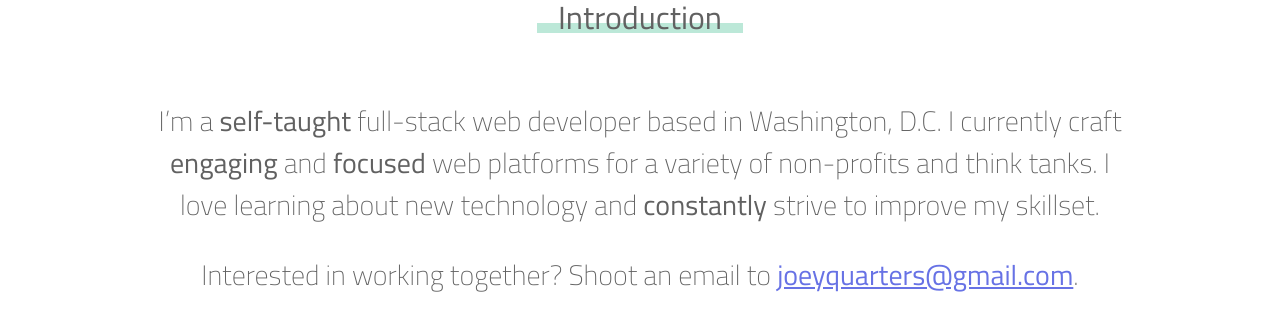
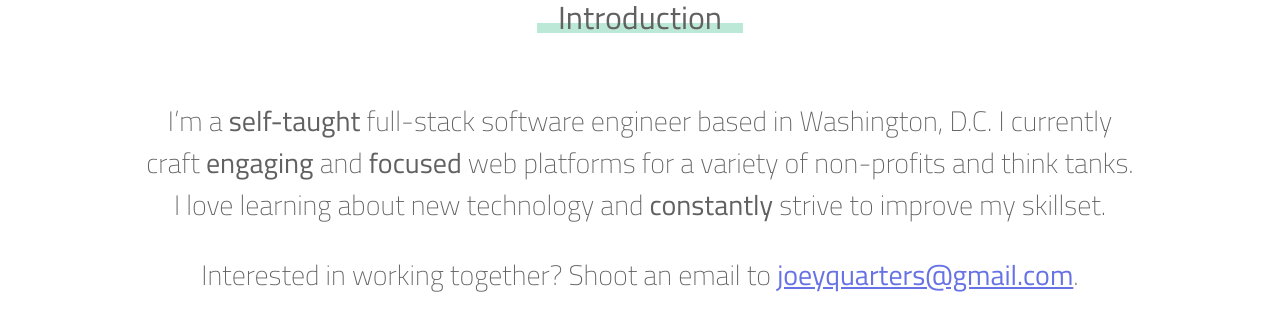
Before and after one commit to joeyquarters/joeyquarters.github.io, a Jekyll site: the page built from index.md, in a window 1280 px wide. Shown: the part 506-817 px from the top of the page. Built offline with Jekyll 4.4.1, drawn with Linux system fonts in a browser that asks for light colours.

Commit message:
Copy change

```diff
--- a/index.md
+++ b/index.md
@@ -3,6 +3,6 @@ layout: home
 body_class: home
 ---
 
-I'm a **self-taught** full-stack web developer based in Washington, D.C. I currently craft **engaging** and **focused** web platforms for a variety of non-profits and think tanks. I love learning about new technology and **constantly** strive to improve my skillset.
+I'm a **self-taught** full-stack software engineer based in Washington, D.C. I currently craft **engaging** and **focused** web platforms for a variety of non-profits and think tanks. I love learning about new technology and **constantly** strive to improve my skillset.
 
 Interested in working together? Shoot an email to **[joeyquarters@gmail.com](mailto:joeyquarters@gmail.com)**.
```
